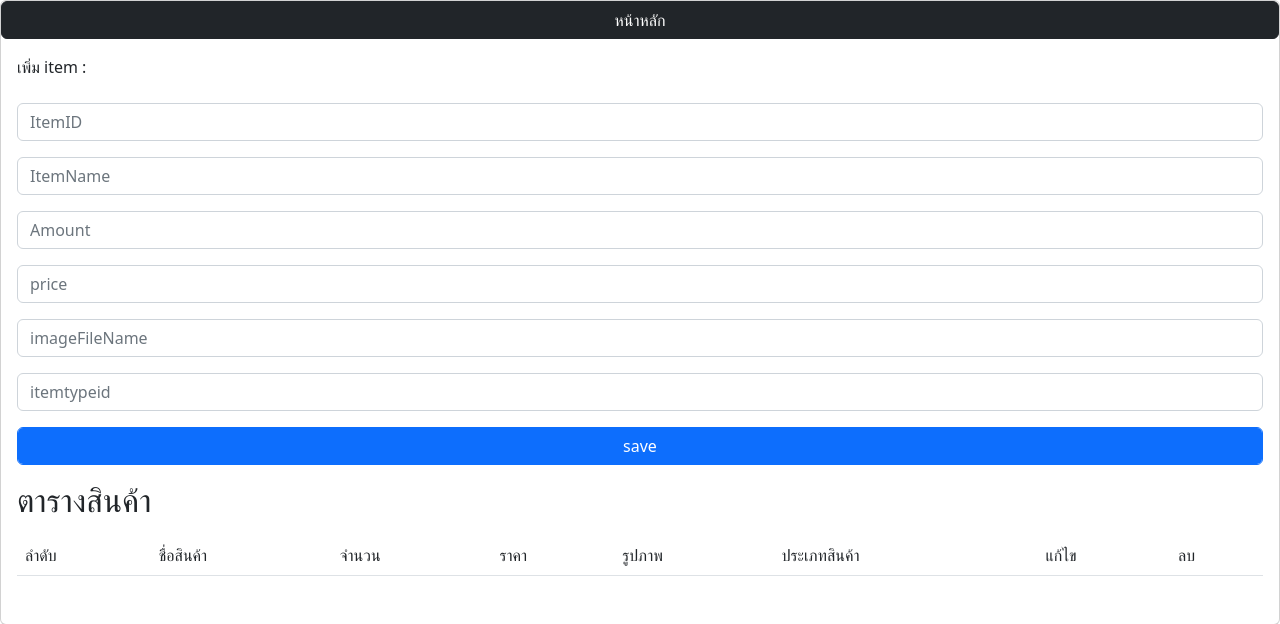
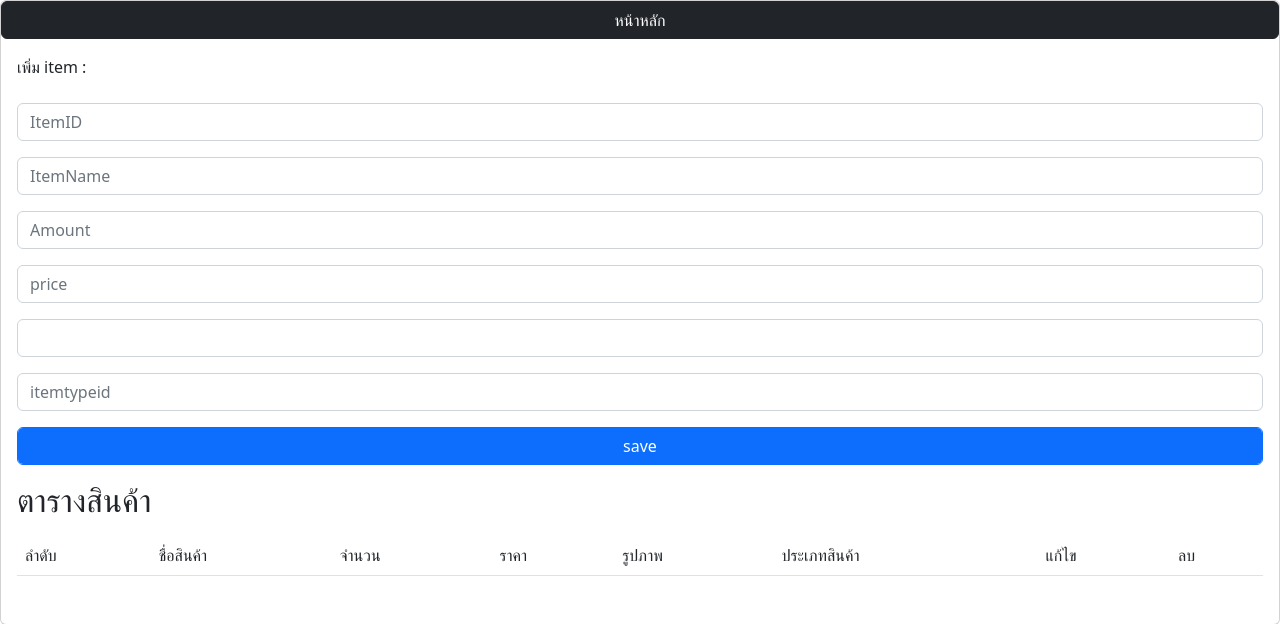
Before and after one commit to palapon001/super-Q, a PHP site: page /additem/additem.php in a window 1280 px wide. Shown: the top 624 px of the page. Run offline with PHP 8.4, Linux system fonts and the light colour scheme; the visitor is signed in with stand-in values (Sample User, id 1); data that the repository does not hold is empty.

Commit message:
fix add img

```diff
--- a/additem/additem-add.php
+++ b/additem/additem-add.php
@@ -20,6 +20,9 @@ $result1 = mysqli_query($con,$check) or die("$check");
 		 echo "</script>";
 
   }else{
+	if($imageFileName == ""){
+		$imageFileName = "https://s10q.herokuapp.com/Logo.png" ;
+	}
 //เพิ่มเข้าไปในฐานข้อมูล
 $sql = "INSERT INTO item( ItemID,ItemName,Amount,Price,imageFileName,ItemTypeID)
 			 VALUES('$ItemID','$ItemName','$Amount','$Price','$imageFileName','$ItemTypeID')";
--- a/additem/additem.php
+++ b/additem/additem.php
@@ -26,7 +26,7 @@ mysqli_query($con, "SET NAMES UTF8");
                 <input class="mt-3 form-control" type="text" name="ItemName" placeholder="ItemName" />
                 <input class="mt-3 form-control" type="number" name="Amount" placeholder="Amount" />
                 <input class="mt-3 form-control" type="number" name="Price" placeholder="price" />
-                <input class="mt-3 form-control" type="text" name="imageFileName" placeholder="imageFileName" />
+                <input class="mt-3 form-control" type="text" name="imageFileName"/>
                 <input class="mt-3 form-control" type="text" name="ItemTypeID" placeholder="itemtypeid" />
                 <input class="mt-3 form-control btn btn-primary" type="submit" neme="save" value="save" />
 
```
